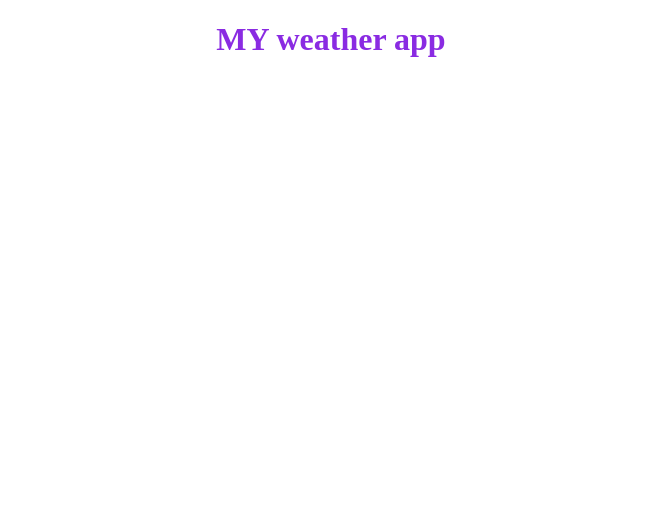
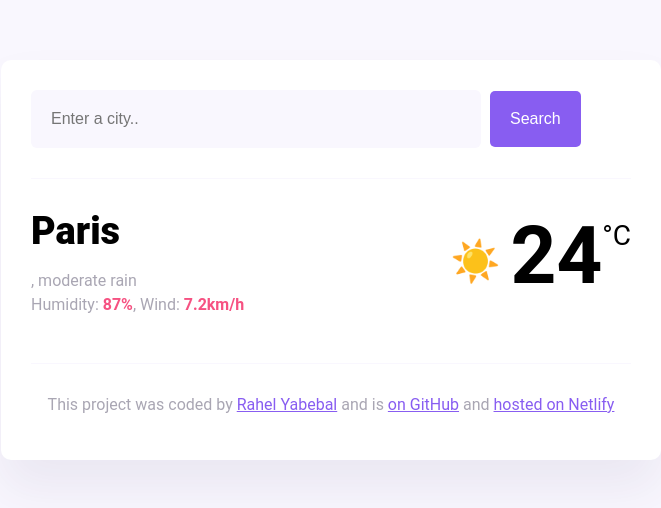
Before and after one commit to rahel-yab/weather-app, a plain HTML site: page index.html in a window 1280 px wide. Shown: the whole page, without its empty margins (309-970 px from the left). Drawn offline with Linux system fonts and the light colour scheme.

Commit message:
updated index.css and script.js

```diff
--- a/index.css
+++ b/index.css
@@ -1,4 +1,98 @@
-h1 {
-  color: blueviolet;
+body {
+  background: #f9f7fe;
+  font-family: "Roboto", sans-serif;
+}
+
+a {
+  color: #885df1;
+}
+
+.weather-app {
+  background: white;
+  max-width: 600px;
+  margin: 60px auto;
+  padding: 30px;
+  border-radius: 10px;
+  box-shadow: 0 30px 50px rgba(65, 50, 100, 0.08);
+}
+
+header {
+  border-bottom: 1px solid #f9f7fe;
+  padding-bottom: 30px;
+}
+
+.search-input {
+  background-color: #f9f7fe;
+  border: none;
+  color: rgba(39, 33, 66, 0.4);
+  font-size: 16px;
+  padding: 20px;
+  width: 75%;
+  border-radius: 6px;
+}
+
+.search-button {
+  margin-left: 5px;
+  font-size: 16px;
+  background-color: #885df1;
+  color: white;
+  border: none;
+  padding: 20px;
+  line-height: 1;
+  border-radius: 5px;
+}
+
+main {
+  padding: 30px 0;
+}
+
+.current-temperature {
+  font-size: 48px;
+}
+
+.current-weather {
+  display: flex;
+  justify-content: space-between;
+}
+
+.current-city {
+  font-size: 38px;
+  font-weight: 900;
+  margin: 0;
+}
+.current-details {
+  color: rgba(39, 33, 66, 0.4);
+  font-size: 16px;
+  font-weight: 400;
+  line-height: 24px;
+}
+
+.current-details strong {
+  color: #f65282;
+}
+
+.current-temperature-icon {
+  position: relative;
+  top: -8px;
+  font-size: 40px;
+  margin-right: 10px;
+}
+
+.current-temperature-value {
+  font-size: 80px;
+  font-weight: bold;
+}
+
+.current-temperature-unit {
+  font-size: 28px;
+  position: relative;
+  top: -38px;
+}
+
+footer {
+  border-top: 1px solid #f9f7fe;
   text-align: center;
+  padding-top: 15px;
+
+  color: rgba(39, 33, 66, 0.4);
 }
--- a/index.html
+++ b/index.html
@@ -7,6 +7,44 @@
     <link rel="stylesheet" href="index.css" />
   </head>
   <body>
-    <h1>MY weather app</h1>
+    <div class="weather-app">
+      <header>
+        <form id="search-form">
+          <input
+            type="search"
+            placeholder="Enter a city.."
+            required
+            class="search-input"
+            id="search-input"
+          />
+          <input type="submit" value="Search" class="search-button" />
+        </form>
+      </header>
+      <main>
+        <div class="current-weather">
+          <div>
+            <h1 class="current-city" id="current-city">Paris</h1>
+            <p class="current-details">
+              <span id="current-date"></span>, moderate rain <br />
+              Humidity: <strong>87%</strong>, Wind: <strong>7.2km/h</strong>
+            </p>
+          </div>
+          <div class="current-temperature">
+            <span class="current-temperature-icon">☀️</span
+            ><span class="current-temperature-value">24</span
+            ><span class="current-temperature-unit">°C</span>
+          </div>
+        </div>
+      </main>
+      <footer>
+        <p>
+          This project was coded by
+          <a href="#" target="_blank">Rahel Yabebal</a> and is
+          <a href="#" target="_blank"> on GitHub</a> and
+          <a href="#" target="_blank">hosted on Netlify</a>
+        </p>
+      </footer>
+    </div>
   </body>
+  <script scr="weather-app/script.js"></script>
 </html>
```
Also changed, not shown: script.js (+58 -1 lines).
